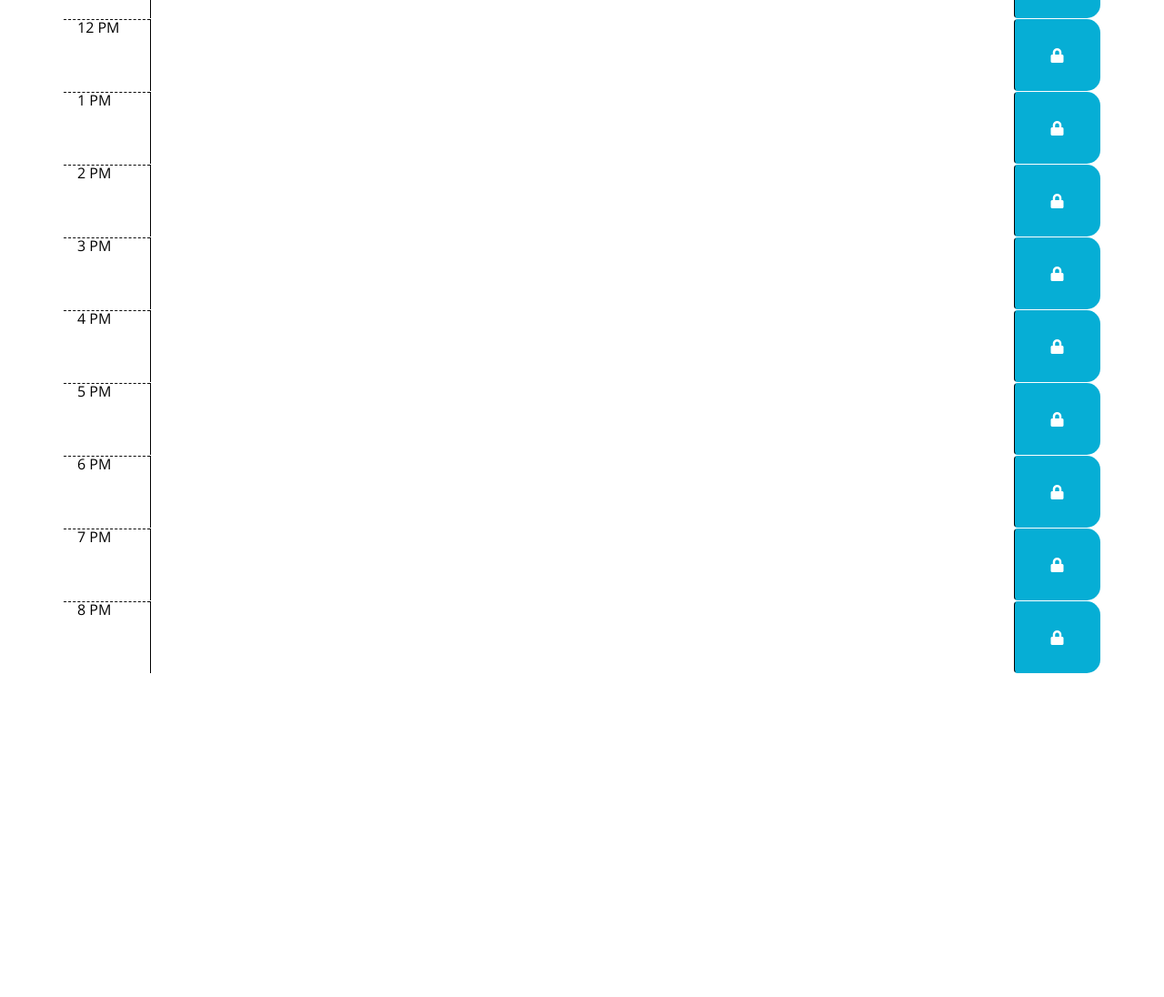
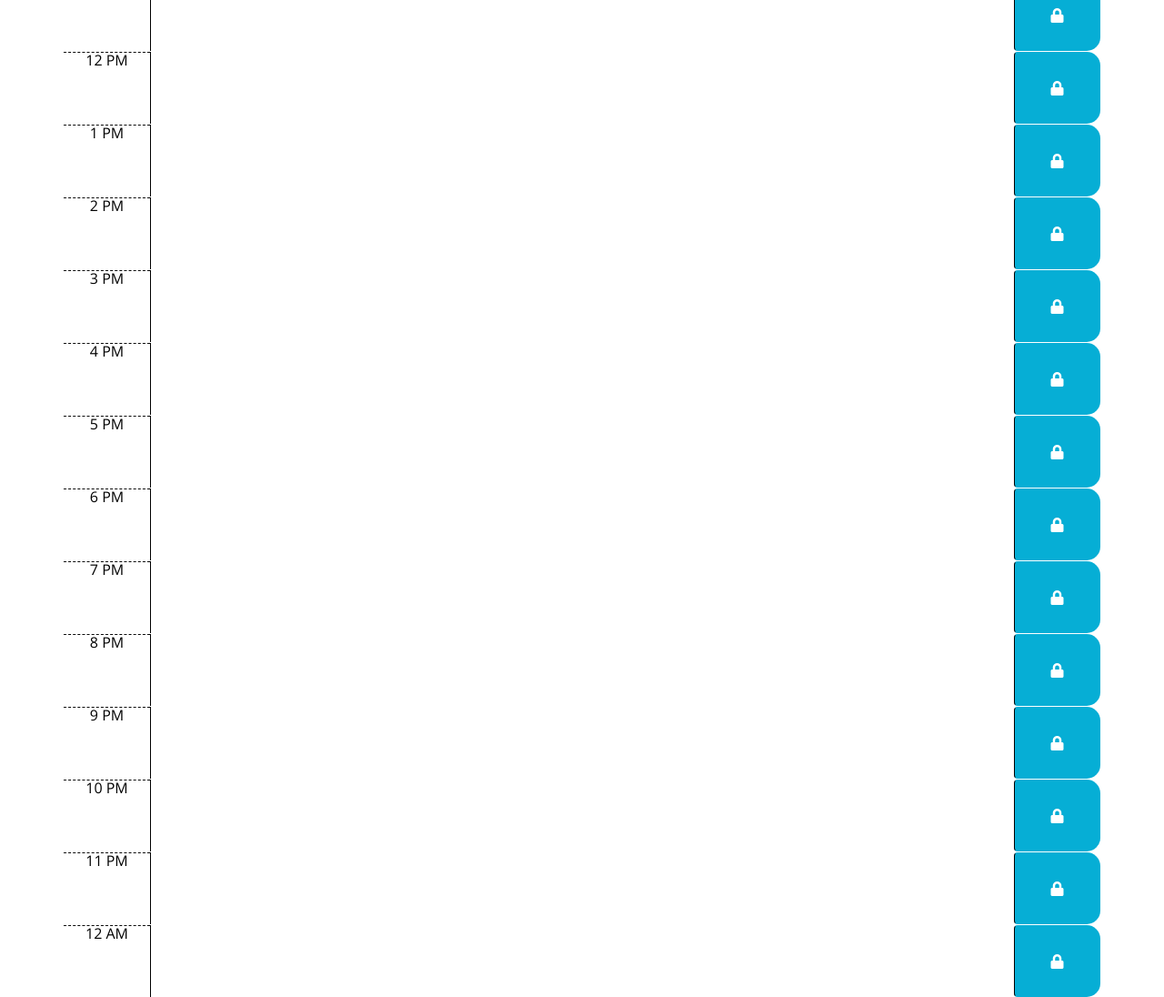
Before and after one commit to clhurlbut/calendar-app, a plain HTML site: page index.html in a window 1280 px wide. Shown: the part 600-1696 px from the top of the page at 91% size. Before the commit the page ends 1340 px from the top, so only its background shows below. Drawn offline with nearby package versions, Linux system fonts and the light colour scheme.

Commit message:
added current date with moment.js

```diff
--- a/assets/js/script.js
+++ b/assets/js/script.js
@@ -0,0 +1,7 @@
+// declare variables
+let currentDay = $("#currentDay");
+let currentDate = moment().format("dddd, MMMM Do");
+
+
+// display the current date to the header
+currentDay.text(currentDate);
--- a/index.html
+++ b/index.html
@@ -20,7 +20,7 @@
     <p id="currentDay" class="lead"></p>
   </header>
   <div class="container">
-    <div class="row">
+    <div class="row time-block">
       <div class="col-2 col-lg-1 hour">8 AM</div>
       <textarea class="col-8 col-lg-10">
         </textarea>
@@ -28,7 +28,7 @@
         class="col-2 col-lg-1 btn btn-block d-flex justify-content-center align-items-center fas fa-lock saveBtn">
       </button>
     </div>
-    <div class="row">
+    <div class="row time-block">
       <div class="col-2 col-lg-1 hour">9 AM</div>
       <textarea class="col-8 col-lg-10">
           </textarea>
@@ -36,7 +36,7 @@
         class="col-2 col-lg-1 btn btn-block d-flex justify-content-center align-items-center fas fa-lock saveBtn">
       </button>
     </div>
-    <div class="row">
+    <div class="row time-block">
       <div class="col-2 col-lg-1 hour">10 AM</div>
       <textarea class="col-8 col-lg-10">
             </textarea>
@@ -44,7 +44,7 @@
         class="col-2 col-lg-1 btn btn-block d-flex justify-content-center align-items-center fas fa-lock saveBtn">
       </button>
     </div>
-    <div class="row">
+    <div class="row time-block">
       <div class="col-2 col-lg-1 hour">11 AM</div>
       <textarea class="col-8 col-lg-10">
               </textarea>
@@ -52,7 +52,7 @@
         class="col-2 col-lg-1 btn btn-block d-flex justify-content-center align-items-center fas fa-lock saveBtn">
       </button>
     </div>
-    <div class="row">
+    <div class="row time-block">
       <div class="col-2 col-lg-1 hour">12 PM</div>
       <textarea class="col-8 col-lg-10">
                 </textarea>
@@ -60,7 +60,7 @@
         class="col-2 col-lg-1 btn btn-block d-flex justify-content-center align-items-center fas fa-lock saveBtn">
       </button>
     </div>
-    <div class="row">
+    <div class="row time-block">
       <div class="col-2 col-lg-1 hour">1 PM</div>
       <textarea class="col-8 col-lg-10">
                   </textarea>
@@ -68,7 +68,7 @@
         class="col-2 col-lg-1 btn btn-block d-flex justify-content-center align-items-center fas fa-lock saveBtn">
       </button>
     </div>
-    <div class="row">
+    <div class="row time-block">
       <div class="col-2 col-lg-1 hour">2 PM</div>
       <textarea class="col-8 col-lg-10">
                     </textarea>
@@ -76,7 +76,7 @@
         class="col-2 col-lg-1 btn btn-block d-flex justify-content-center align-items-center fas fa-lock saveBtn">
       </button>
     </div>
-    <div class="row">
+    <div class="row time-block">
       <div class="col-2 col-lg-1 hour">3 PM</div>
       <textarea class="col-8 col-lg-10">
                       </textarea>
@@ -84,7 +84,7 @@
         class="col-2 col-lg-1 btn btn-block d-flex justify-content-center align-items-center fas fa-lock saveBtn">
       </button>
     </div>
-    <div class="row">
+    <div class="row time-block">
       <div class="col-2 col-lg-1 hour">4 PM</div>
       <textarea class="col-8 col-lg-10">
                         </textarea>
@@ -92,7 +92,7 @@
         class="col-2 col-lg-1 btn btn-block d-flex justify-content-center align-items-center fas fa-lock saveBtn">
       </button>
     </div>
-    <div class="row">
+    <div class="row time-block">
       <div class="col-2 col-lg-1 hour">5 PM</div>
       <textarea class="col-8 col-lg-10">
                           </textarea>
@@ -100,7 +100,7 @@
         class="col-2 col-lg-1 btn btn-block d-flex justify-content-center align-items-center fas fa-lock saveBtn">
       </button>
     </div>
-    <div class="row">
+    <div class="row time-block">
       <div class="col-2 col-lg-1 hour">6 PM</div>
       <textarea class="col-8 col-lg-10">
       </textarea>
@@ -108,7 +108,7 @@
         class="col-2 col-lg-1 btn btn-block d-flex justify-content-center align-items-center fas fa-lock saveBtn">
       </button>
     </div>
-    <div class="row">
+    <div class="row time-block">
       <div class="col-2 col-lg-1 hour">7 PM</div>
       <textarea class="col-8 col-lg-10">
         </textarea>
@@ -116,8 +116,40 @@
         class="col-2 col-lg-1 btn btn-block d-flex justify-content-center align-items-center fas fa-lock saveBtn">
       </button>
     </div>
-    <div class="row">
+    <div class="row time-block">
       <div class="col-2 col-lg-1 hour">8 PM</div>
+      <textarea class="col-8 col-lg-10">
+          </textarea>
+      <button type="button"
+        class="col-2 col-lg-1 btn btn-block d-flex justify-content-center align-items-center fas fa-lock saveBtn">
+      </button>
+    </div>
+    <div class="row time-block">
+      <div class="col-2 col-lg-1 hour">9 PM</div>
+      <textarea class="col-8 col-lg-10">
+          </textarea>
+      <button type="button"
+        class="col-2 col-lg-1 btn btn-block d-flex justify-content-center align-items-center fas fa-lock saveBtn">
+      </button>
+    </div>
+    <div class="row time-block">
+      <div class="col-2 col-lg-1 hour">10 PM</div>
+      <textarea class="col-8 col-lg-10">
+          </textarea>
+      <button type="button"
+        class="col-2 col-lg-1 btn btn-block d-flex justify-content-center align-items-center fas fa-lock saveBtn">
+      </button>
+    </div>
+    <div class="row time-block">
+      <div class="col-2 col-lg-1 hour">11 PM</div>
+      <textarea class="col-8 col-lg-10">
+          </textarea>
+      <button type="button"
+        class="col-2 col-lg-1 btn btn-block d-flex justify-content-center align-items-center fas fa-lock saveBtn">
+      </button>
+    </div>
+    <div class="row time-block">
+      <div class="col-2 col-lg-1 hour">12 AM</div>
       <textarea class="col-8 col-lg-10">
           </textarea>
       <button type="button"
@@ -129,6 +161,7 @@
 
   <script src="https://code.jquery.com/jquery-3.4.1.min.js"></script>
   <script src="https://cdnjs.cloudflare.com/ajax/libs/moment.js/2.24.0/moment.min.js"></script>
+  <script src="./assets/js/script.js"></script>
 </body>
 
 </html>
```
